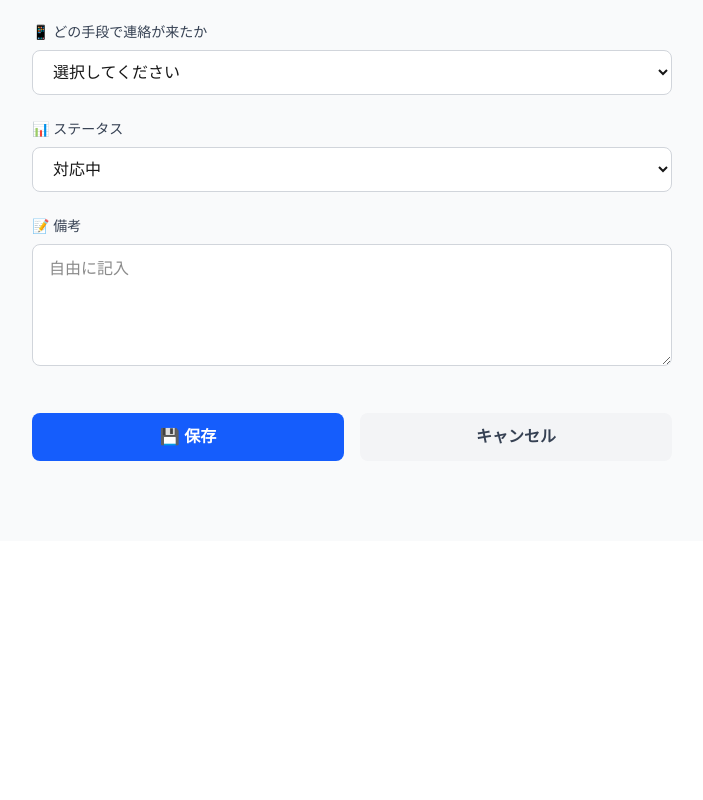
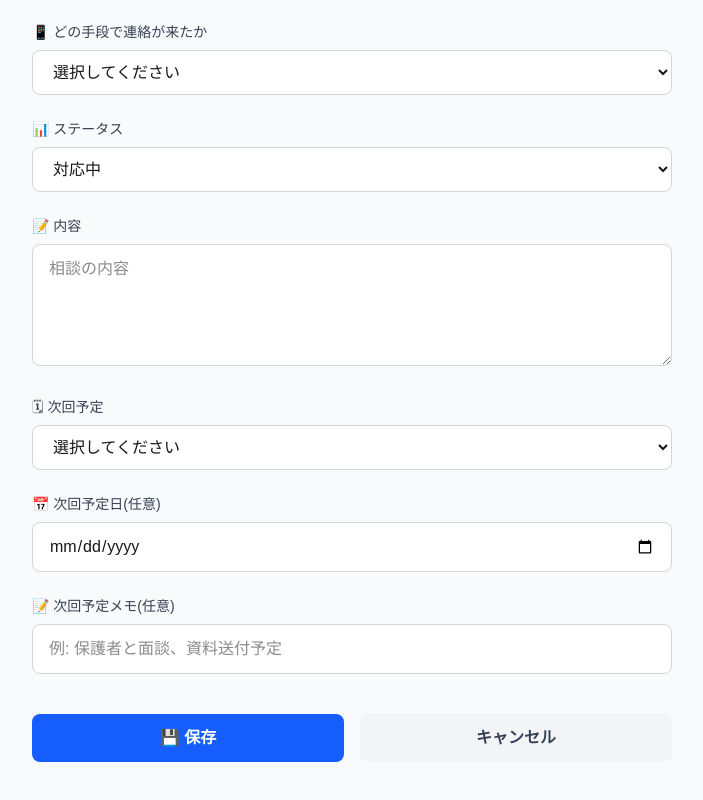
Before and after one commit to restagroup21/resta-crm, a Next.js app: page /consultants/new in a window 1280 px wide. Shown: the part 983-1783 px from the top of the page, without its empty margins (288-991 px from the left). Before the commit the page ends 1524 px from the top, so only its background shows below. Built offline with nearby package versions, Linux system fonts and the light colour scheme; no server answers.

Commit message:
相談者プルダウンにLINE名も表示

```diff
--- a/app/consultants/[id]/edit/page.tsx
+++ b/app/consultants/[id]/edit/page.tsx
@@ -28,6 +28,9 @@ export default function EditConsultantPage() {
     line_name: '',
     status: '',
     notes: '',
+    next_action_type: '',
+    next_action_date: '',
+    next_action_memo: '',
   })
 
   useEffect(() => {
@@ -62,6 +65,9 @@ export default function EditConsultantPage() {
         line_name: data.line_name ?? '',
         status: data.status ?? '対応中',
         notes: data.notes ?? '',
+        next_action_type: data.next_action_type ?? '',
+        next_action_date: data.next_action_date ?? '',
+        next_action_memo: data.next_action_memo ?? '',
       })
     } catch (e) {
       setError(`予期せぬエラー: ${e}`)
@@ -223,8 +229,43 @@ export default function EditConsultantPage() {
           </select>
         </Field>
 
-        <Field label="📝 備考">
+                <Field label="📝 内容">
           <textarea name="notes" value={form.notes} onChange={handleChange} rows={4} className="input" />
+        </Field>
+
+        <Field label="🗓 次回予定">
+          <select
+            name="next_action_type"
+            value={form.next_action_type}
+            onChange={handleChange}
+            className="input"
+          >
+            <option value="">選択してください</option>
+            <option value="連絡待ち">連絡待ち</option>
+            <option value="電話・LINE予定">電話・LINE予定</option>
+            <option value="面談予定">面談予定</option>
+            <option value="その他">その他</option>
+          </select>
+        </Field>
+
+        <Field label="📅 次回予定日(任意)">
+          <input
+            type="date"
+            name="next_action_date"
+            value={form.next_action_date}
+            onChange={handleChange}
+            className="input"
+          />
+        </Field>
+
+        <Field label="📝 次回予定メモ(任意)">
+          <input
+            type="text"
+            name="next_action_memo"
+            value={form.next_action_memo}
+            onChange={handleChange}
+            className="input"
+          />
         </Field>
 
         <div className="flex gap-4 pt-4">
--- a/app/consultants/new/page.tsx
+++ b/app/consultants/new/page.tsx
@@ -24,6 +24,9 @@ export default function NewConsultantPage() {
     line_name: '',
     status: '対応中',
     notes: '',
+    next_action_type: '',
+    next_action_date: '',
+    next_action_memo: '',
   })
 
   const handleChange = (
@@ -268,14 +271,53 @@ export default function NewConsultantPage() {
           </select>
         </Field>
 
-        {/* 備考 */}
-        <Field label="📝 備考">
+                {/* 内容 */}
+        <Field label="📝 内容">
           <textarea
             name="notes"
             value={form.notes}
             onChange={handleChange}
             rows={4}
-            placeholder="自由に記入"
+            placeholder="相談の内容"
+            className="input"
+          />
+        </Field>
+
+        {/* 次回予定 */}
+        <Field label="🗓 次回予定">
+          <select
+            name="next_action_type"
+            value={form.next_action_type}
+            onChange={handleChange}
+            className="input"
+          >
+            <option value="">選択してください</option>
+            <option value="連絡待ち">連絡待ち</option>
+            <option value="電話・LINE予定">電話・LINE予定</option>
+            <option value="面談予定">面談予定</option>
+            <option value="その他">その他</option>
+          </select>
+        </Field>
+
+        {/* 次回予定日 */}
+        <Field label="📅 次回予定日(任意)">
+          <input
+            type="date"
+            name="next_action_date"
+            value={form.next_action_date}
+            onChange={handleChange}
+            className="input"
+          />
+        </Field>
+
+        {/* 次回予定メモ */}
+        <Field label="📝 次回予定メモ(任意)">
+          <input
+            type="text"
+            name="next_action_memo"
+            value={form.next_action_memo}
+            onChange={handleChange}
+            placeholder="例: 保護者と面談、資料送付予定"
             className="input"
           />
         </Field>
--- a/app/consultants/page.tsx
+++ b/app/consultants/page.tsx
@@ -300,11 +300,6 @@ export default function ConsultantsPage() {
                     {c.phone && <Tag>📞 {c.phone}</Tag>}
                   </div>
 
-                  {c.notes && (
-                    <p className="mt-3 text-sm text-gray-600 bg-gray-50 rounded p-2">
-                      📝 {c.notes}
-                    </p>
-                  )}
                 </Link>
               )
             })}
--- a/app/contact-logs/new/page.tsx
+++ b/app/contact-logs/new/page.tsx
@@ -26,6 +26,9 @@ export default function NewContactLogPage() {
     contact_date: new Date().toISOString().split('T')[0],
     contact_type: '',
     memo: '',
+    next_action_type: '',
+    next_action_date: '',
+    next_action_memo: '',
   })
 
   useEffect(() => {
@@ -81,7 +84,7 @@ export default function NewContactLogPage() {
         memo: form.memo || null,
       }
 
-      const { error: insertError } = await supabase
+            const { error: insertError } = await supabase
         .from('contact_logs')
         .insert([payload])
 
@@ -89,6 +92,28 @@ export default function NewContactLogPage() {
         setError(`保存に失敗しました: ${insertError.message}`)
         setSubmitting(false)
         return
+      }
+
+      // 相談者情報を更新
+      const consultantUpdate: Record<string, string | null> = {}
+
+      // 対応種別が「辞退」ならステータスも自動更新
+      if (form.contact_type === '辞退') {
+        consultantUpdate.status = '対応終了'
+      }
+
+      // 次回予定が入力されていたら更新
+      if (form.next_action_type) {
+        consultantUpdate.next_action_type = form.next_action_type
+        consultantUpdate.next_action_date = form.next_action_date || null
+        consultantUpdate.next_action_memo = form.next_action_memo || null
+      }
+
+      if (Object.keys(consultantUpdate).length > 0) {
+        await supabase
+          .from('consultants')
+          .update(consultantUpdate)
+          .eq('id', parseInt(form.consultant_id))
       }
 
       router.push('/')
@@ -115,7 +140,7 @@ export default function NewContactLogPage() {
     const parts = []
     if (c.guardian_name) parts.push(c.guardian_name)
     if (c.name) parts.push(`(${c.name})`)
-    if (c.line_name && !c.guardian_name && !c.name) parts.push(`LINE: ${c.line_name}`)
+    if (c.line_name) parts.push(`[LINE: ${c.line_name}]`)
     return parts.join(' ') || `ID: ${c.id}`
   }
 
@@ -214,7 +239,7 @@ export default function NewContactLogPage() {
           </select>
         </Field>
 
-        {/* メモ */}
+                {/* メモ */}
         <Field label="📝 メモ">
           <textarea
             name="memo"
@@ -222,6 +247,45 @@ export default function NewContactLogPage() {
             onChange={handleChange}
             rows={5}
             placeholder="対応内容の詳細を記入"
+            className="input"
+          />
+        </Field>
+
+        {/* 次回予定 */}
+        <Field label="🗓 次回予定(相談者情報を更新)">
+          <select
+            name="next_action_type"
+            value={form.next_action_type}
+            onChange={handleChange}
+            className="input"
+          >
+            <option value="">変更しない</option>
+            <option value="連絡待ち">連絡待ち</option>
+            <option value="電話・LINE予定">電話・LINE予定</option>
+            <option value="面談予定">面談予定</option>
+            <option value="その他">その他</option>
+          </select>
+        </Field>
+
+        {/* 次回予定日 */}
+        <Field label="📅 次回予定日(任意)">
+          <input
+            type="date"
+            name="next_action_date"
+            value={form.next_action_date}
+            onChange={handleChange}
+            className="input"
+          />
+        </Field>
+
+        {/* 次回予定メモ */}
+        <Field label="📝 次回予定メモ(任意)">
+          <input
+            type="text"
+            name="next_action_memo"
+            value={form.next_action_memo}
+            onChange={handleChange}
+            placeholder="例: 保護者と面談、資料送付予定"
             className="input"
           />
         </Field>
--- a/app/residents/new/page.tsx
+++ b/app/residents/new/page.tsx
@@ -117,7 +117,7 @@ export default function NewResidentPage() {
     const parts = []
     if (c.guardian_name) parts.push(c.guardian_name)
     if (c.name) parts.push(`(${c.name})`)
-    if (c.line_name && !c.guardian_name && !c.name) parts.push(`LINE: ${c.line_name}`)
+    if (c.line_name) parts.push(`[LINE: ${c.line_name}]`)
     return parts.join(' ') || `ID: ${c.id}`
   }
 
```
